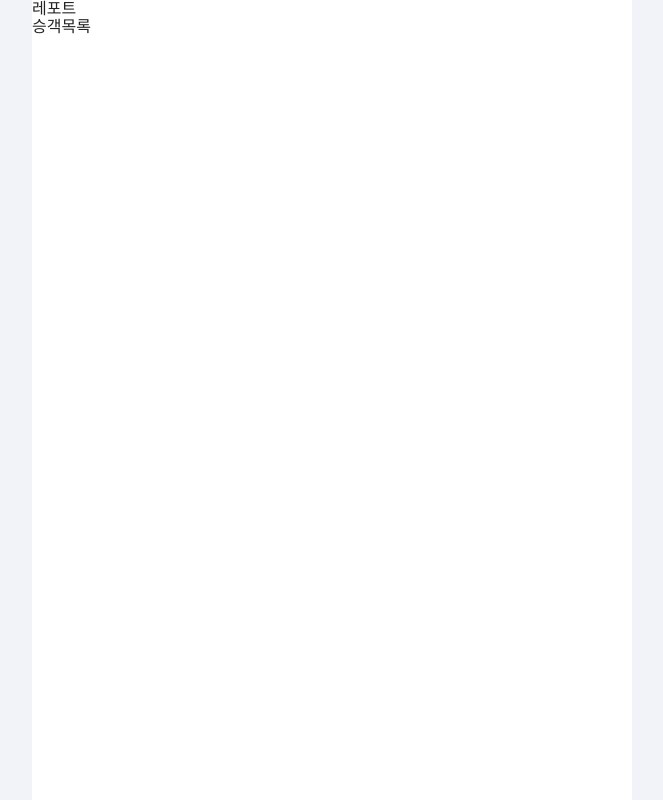
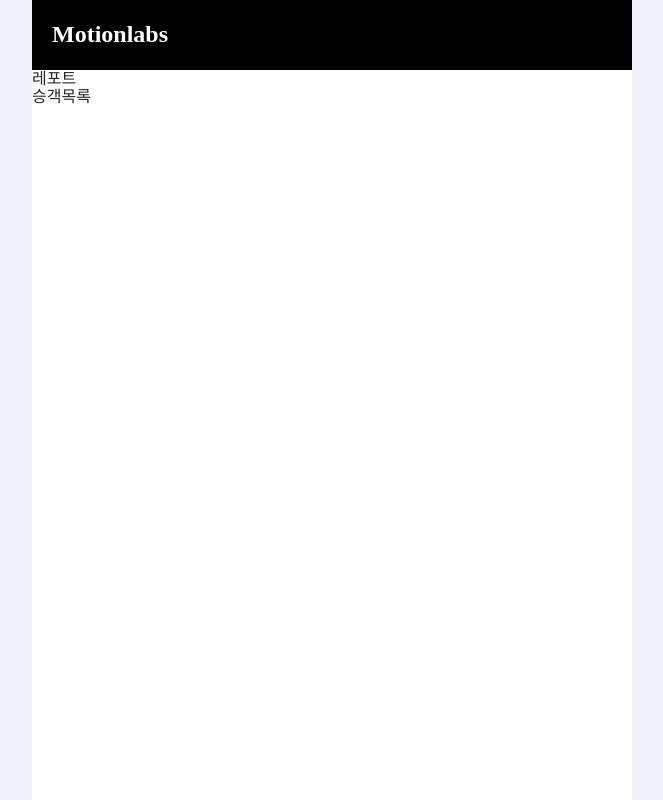
Before and after one commit to park-siwan/fe-pre-task, a React (Create React App) app: page / in a window 1280 px wide. Shown: the whole page, without its empty margins (308-971 px from the left). Built offline with nearby package versions, Linux system fonts and the light colour scheme.

Commit message:
GNB 적용

```diff
--- a/src/Layout/index.tsx
+++ b/src/Layout/index.tsx
@@ -1,5 +1,6 @@
 import React, { FC } from "react";
 import styled from "styled-components";
+import GNB from "../components/organisms/GNB";
 
 const Container = styled.div`
   margin: 0px auto;
@@ -10,6 +11,13 @@ const Container = styled.div`
 `;
 
 const Layout: FC = ({ children }) => {
-  return <Container>{children}</Container>;
+  return (
+    <div>
+      <Container>
+        <GNB />
+        {children}
+      </Container>
+    </div>
+  );
 };
 export default Layout;
```
